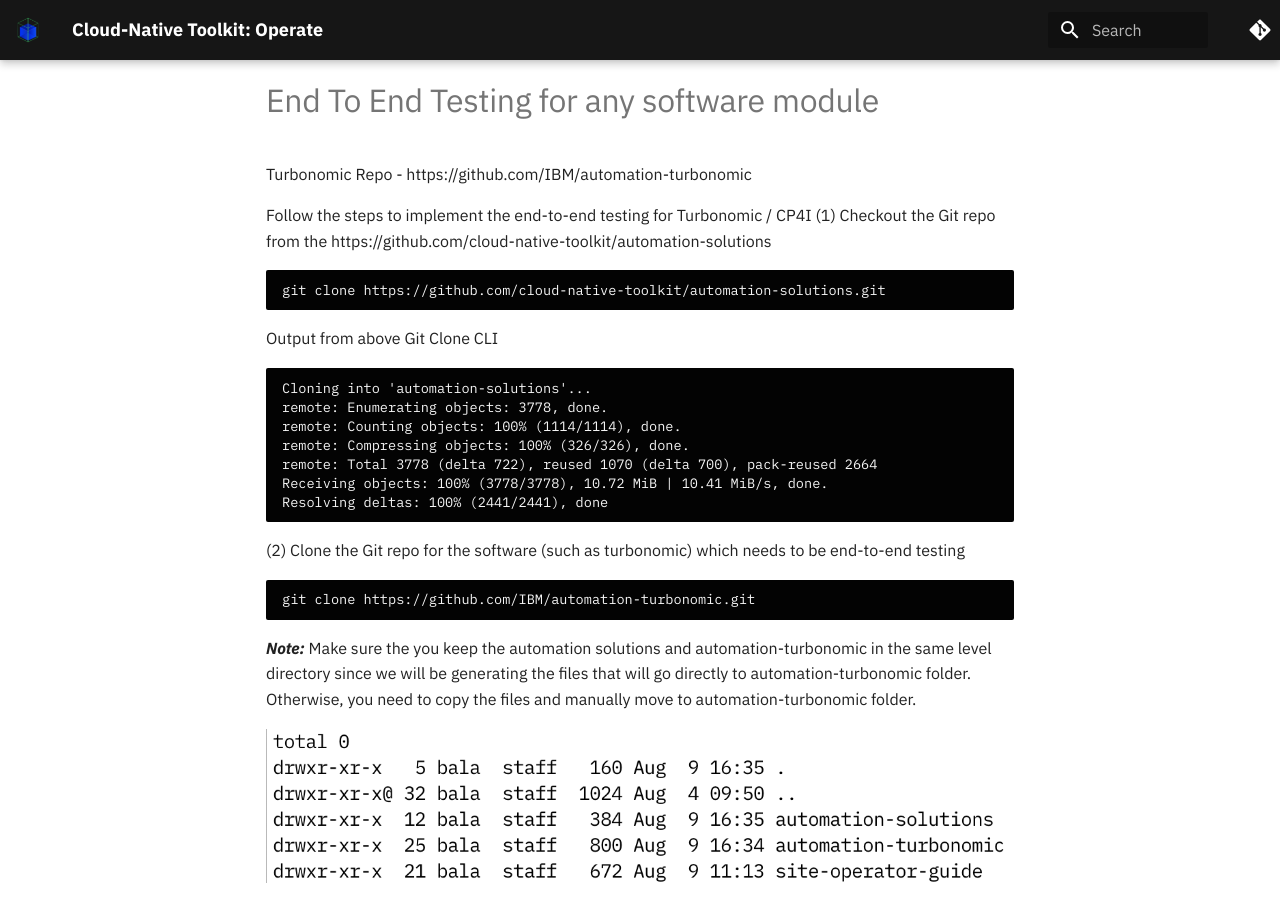
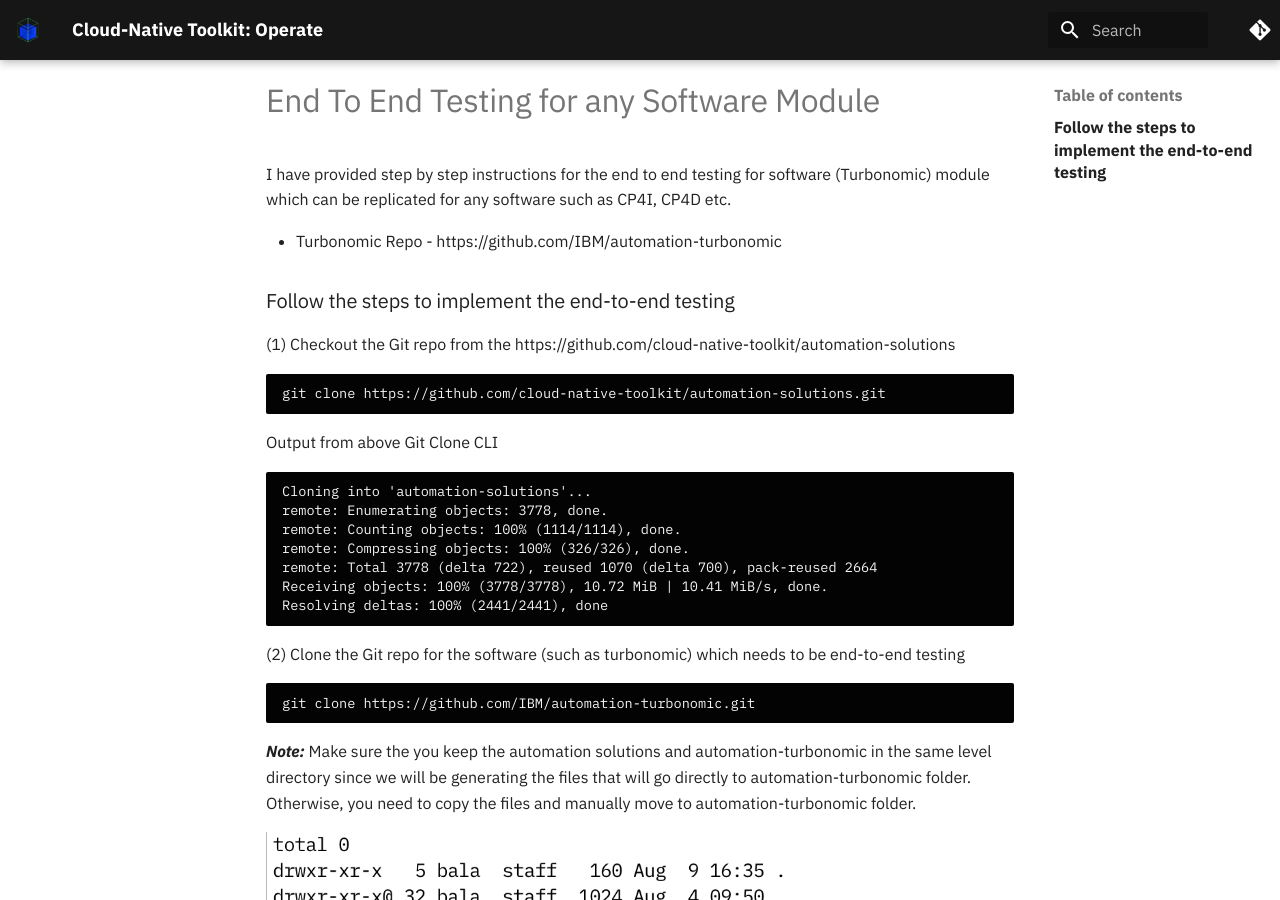
Before and after one commit to cloud-native-toolkit/site-operator-guide, an MkDocs documentation site: the page built from docs/do/End-2-End-Testing.md, in a window 1280 px wide and 900 px high. Built offline with MkDocs 1.6.1 and Material for MkDocs 9.7.7, drawn with Linux system fonts in a browser that asks for light colours; comment, search, counter and statistics services are not loaded.

Commit message:
updates to end to end testing

````diff
--- a/docs/do/End-2-End-Testing.md
+++ b/docs/do/End-2-End-Testing.md
@@ -1,8 +1,11 @@
-# End To End Testing for any software module
+# End To End Testing for any Software Module
 
-Turbonomic Repo - https://github.com/IBM/automation-turbonomic
+I have provided step by step instructions for the end to end testing for software (Turbonomic) module which can be replicated for any software such as CP4I, CP4D etc.
 
-Follow the steps to implement the end-to-end testing for Turbonomic / CP4I
+- Turbonomic Repo - https://github.com/IBM/automation-turbonomic
+
+### Follow the steps to implement the end-to-end testing
+
 (1) Checkout the Git repo from the https://github.com/cloud-native-toolkit/automation-solutions
 
 ```
````
